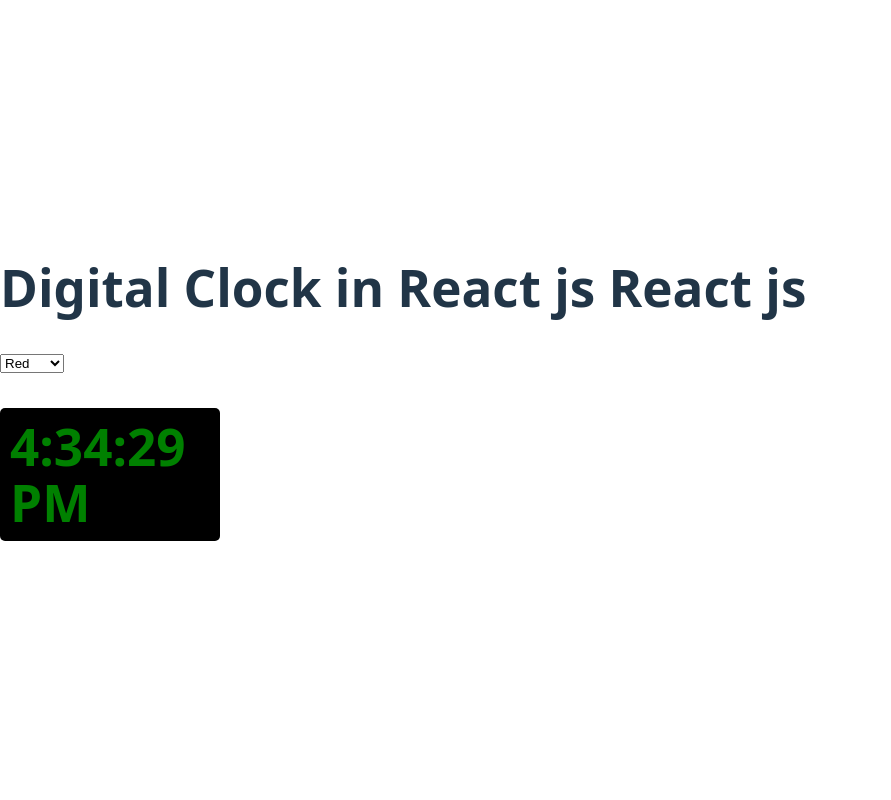
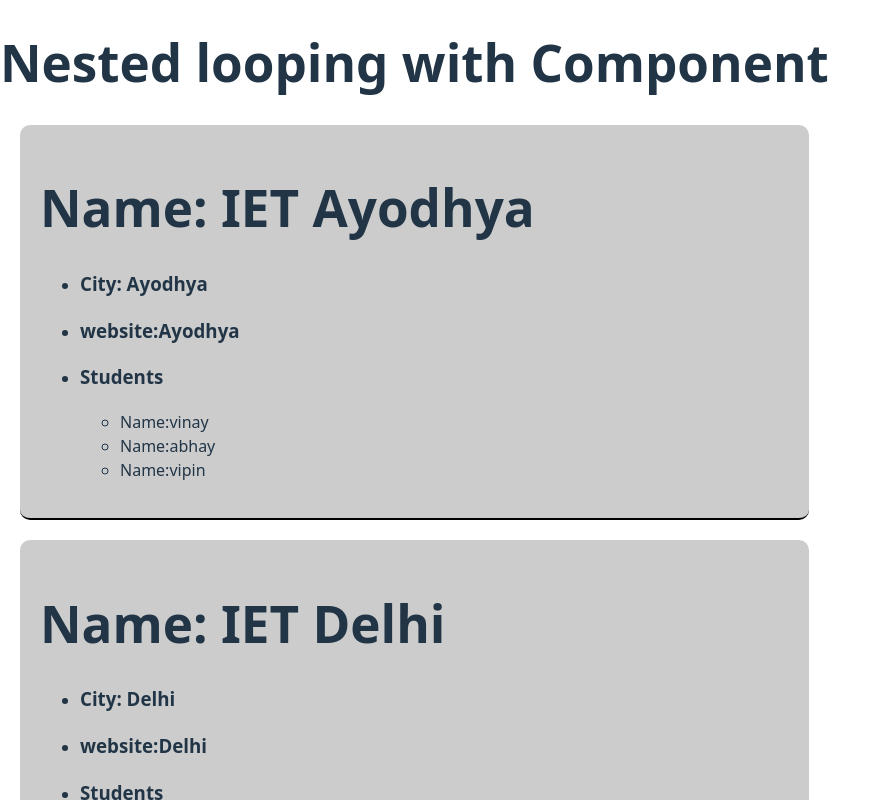
Before and after one commit to VinayGupta8383/React1, a React (Vite) app: page / in a window 1280 px wide. Shown: the top 800 px of the page, without its empty margins (0-891 px from the left). Built offline with nearby package versions, Linux system fonts and the light colour scheme.

Commit message:
Nested looping

```diff
--- a/src/App.jsx
+++ b/src/App.jsx
@@ -1,17 +1,66 @@
-import {useState} from "react"
-import Clock from "./Clock"
+import College from "./College";
+
 function App() {
-   const [color,setColor]=useState("green")
+
+  const collegeData=[
+    {
+      name:"IET Ayodhya",
+      city:"Ayodhya",
+      website:"www.iet.com",
+      student:[
+        {
+          name:"vinay",
+          age:'22',
+          email:"vinay@test.com"
+        },
+        {
+          name:"abhay",
+          age:'22',
+          email:"abhay@test.com"
+        },
+        {
+          name:"vipin",
+          age:'22',
+          email:"vipin@test.com"
+        },
+      ]
+    },
+
+    {
+      name:"IET Delhi",
+      city:"Delhi",
+      website:"www.iit.com",
+      student:[
+        {
+          name:"abhay",
+          age:'22',
+          email:"abhay@test.com"
+        },
+      ]
+    },
+    {
+      name:"KCIET Hisar",
+      city:"Hisar",
+      website:"www.kciet.com",
+      student:[
+        {
+          name:"vipin",
+          age:'22',
+          email:"vipin@test.com"
+        },
+      ]
+    },
+  ]
   return (
     <div>
-       <h1>Digital Clock in React js React js</h1>
-       <select onChange={(event)=>setColor(event.target.value)}>
-         <option value={"red"}>Red</option>
-         <option value={"blue"}>Blue</option>
-         <option value={"green"}>Green</option>
-         <option value={"orange"}>orange</option>
-       </select>
-       <Clock color={color}/>
+        <h1>Nested looping with Component</h1>
+        {
+          collegeData.map((college,index)=>(
+            <div key={index}>
+              <College college={college}/>
+              </div>
+          ))
+        }
     </div>
 
   )
--- a/src/Clock.jsx
+++ /dev/null
@@ -1,19 +0,0 @@
-import { useEffect, useState } from "react"
-const Clock=({color})=>{
-
-    const [time,setTime]=useState(0);
-
-    useEffect(()=>{
-setInterval(() =>{
-    setTime(new Date().toLocaleTimeString())
-}, 1000);
-    },[])
-    return(
-        <div>
-              <h1
-              style={{color:'green',backgroundColor:'#000',width:"200px",padding:"10px",borderRadius:"5px"}}
-              >{time}</h1>
-        </div>
-    )
-}
-export default Clock
--- a/src/College.jsx
+++ b/src/College.jsx
@@ -1,9 +1,33 @@
- function College({name}) {
-
-     return (
-         <div>
-             <h1>{name}</h1>
-         </div>
-     )
+ const College=({college})=>{
+    console.log(college);
+    return(
+        <div style={{
+           backgroundColor:"#ccc",
+           padding:"20px",
+           borderBottom:"2px solid #000",
+           margin:"20px",
+           borderRadius:"10px"
+        }}>
+        <h1>Name: {college.name}</h1>
+              <ul>
+                <li>
+                  <h3>City: {college.city}</h3>
+                </li>
+                <li>
+                 <h3>website:{college.city}</h3>
+                </li>
+                <li>
+                   <h3>Students</h3>
+                    {
+                        college.student.map((student)=>(
+                       <ul>
+                        <li>Name:{student.name}</li>
+                       </ul>
+                        ))
+                    }
+                </li>
+              </ul>
+        </div>
+    )
  }
-    export default College;
+ export default College
```
